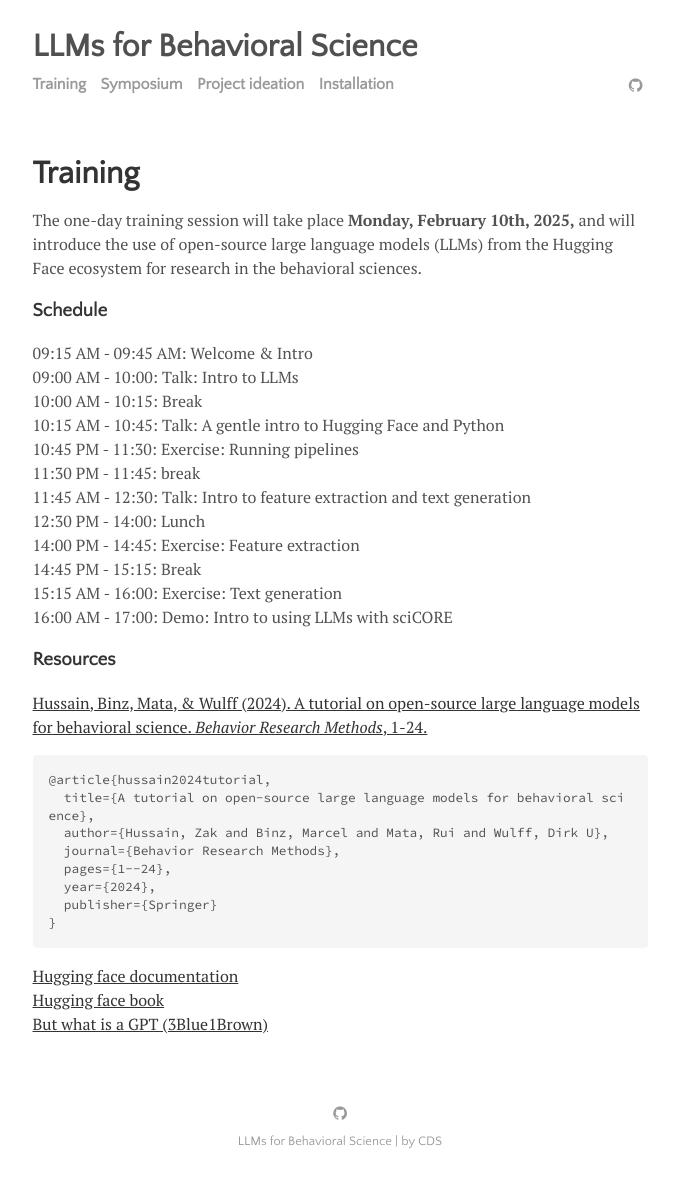
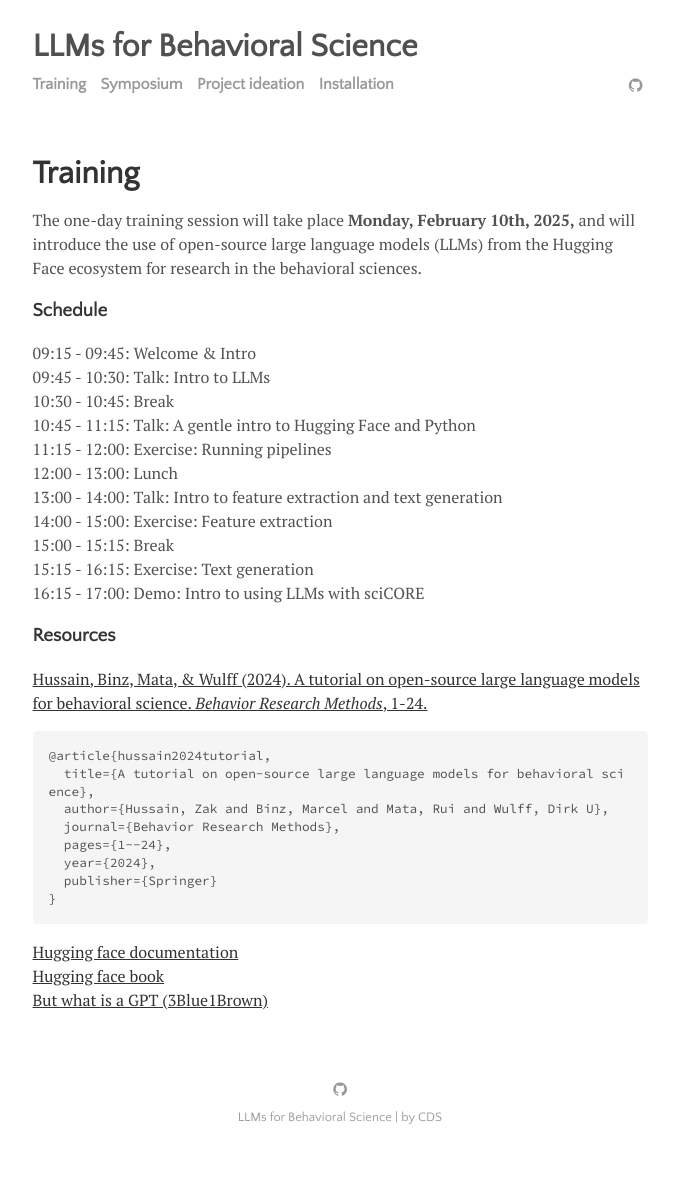
Before and after one commit to cdsbasel/LLM4BeSci_2025Unibas, a Jekyll site: the page built from menu/training.md, in a window 1280 px wide. Shown: the whole page, without its empty margins (300-974 px from the left). Built offline with Jekyll 4.4.1, drawn with Linux system fonts in a browser that asks for light colours; after the commit the page ends 1161 px from its top, so only the background shows below that.

Commit message:
update schedule

```diff
--- a/menu/training.md
+++ b/menu/training.md
@@ -7,18 +7,18 @@
 
 ### Schedule
 
-<font style="font-size:10">09:15 AM - 09:45 AM: Welcome & Intro<br>
-09:00 AM - 10:00: Talk: Intro to LLMs<br>
-10:00 AM - 10:15: Break<br>
-10:15 AM - 10:45: Talk: A gentle intro to Hugging Face and Python<br>
-10:45 PM - 11:30: Exercise: Running pipelines<br>
-11:30 PM - 11:45: break<br>
-11:45 AM - 12:30: Talk: Intro to feature extraction and text generation<br>
-12:30 PM - 14:00: Lunch<br>
-14:00 PM - 14:45: Exercise: Feature extraction<br>
-14:45 PM - 15:15: Break<br>
-15:15 AM - 16:00: Exercise: Text generation<br>
-16:00 AM - 17:00: Demo: Intro to using LLMs with sciCORE<br>
+<font style="font-size:10">
+09:15 - 09:45: Welcome & Intro<br>
+09:45 - 10:30: Talk: Intro to LLMs<br>
+10:30 - 10:45: Break<br>
+10:45 - 11:15: Talk: A gentle intro to Hugging Face and Python<br>
+11:15 - 12:00: Exercise: Running pipelines<br>
+12:00 - 13:00: Lunch<br>
+13:00 - 14:00: Talk: Intro to feature extraction and text generation<br>
+14:00 - 15:00: Exercise: Feature extraction<br>
+15:00 - 15:15: Break<br>
+15:15 - 16:15: Exercise: Text generation<br>
+16:15 - 17:00: Demo: Intro to using LLMs with sciCORE<br>
 </font>
 
 ### Resources
```
